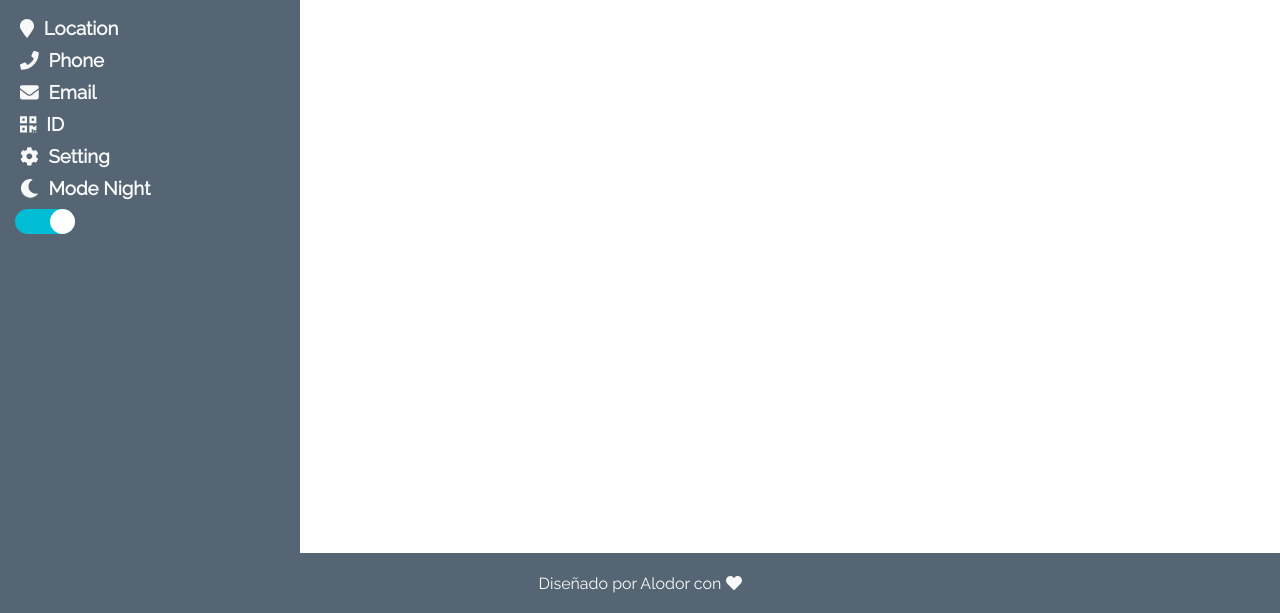
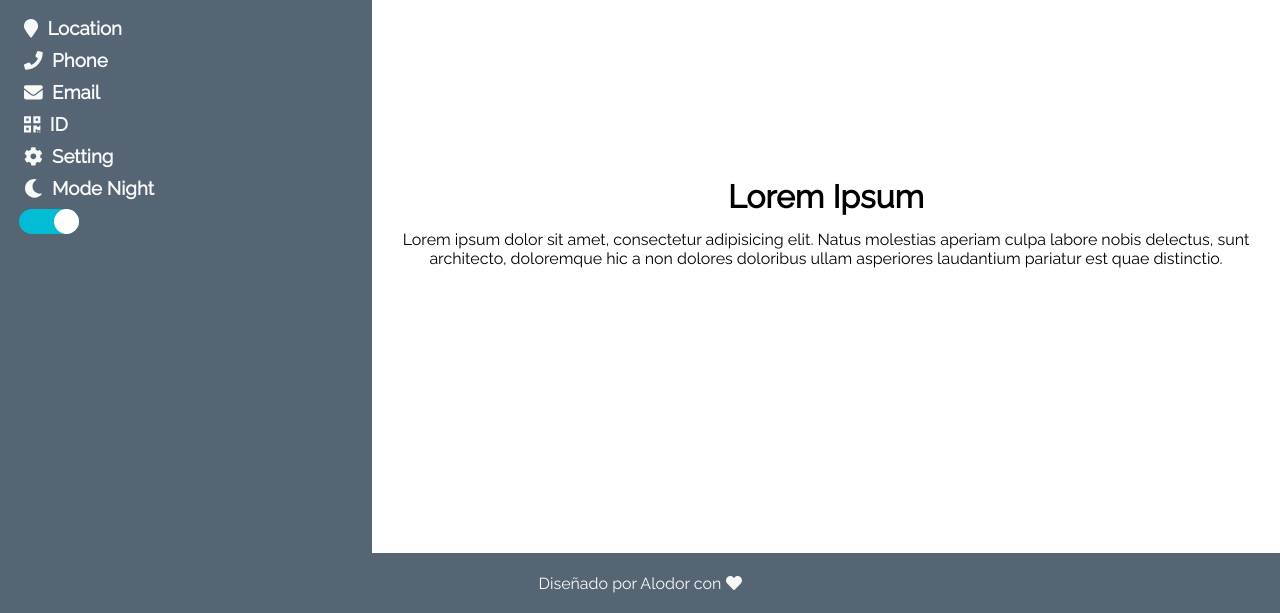
Before and after one commit to Alodor/NightReading, a plain HTML site: page index.html in a window 1280 px wide. Shown: the part 187-800 px from the top of the page. Drawn offline with nearby package versions, Linux system fonts and the light colour scheme.

Commit message:
Diseño main

```diff
--- a/index.html
+++ b/index.html
@@ -83,7 +83,8 @@
 
             <!-- Article -->
             <article id="article">
-
+                <h1>Lorem Ipsum</h1>
+                <p>Lorem ipsum dolor sit amet, consectetur adipisicing elit. Natus molestias aperiam culpa labore nobis delectus, sunt architecto, doloremque hic a non dolores doloribus ullam asperiores laudantium pariatur est quae distinctio.</p>
             </article>
             <!-- /Article -->
         </section>
--- a/style.css
+++ b/style.css
@@ -55,12 +55,34 @@ body {
 }
 /* /Footer */
 
+/* Main */
+section {
+    display: flex;
+    width: 100%;
+}
+
+#article {
+    display: flex;
+    flex-direction: column;
+    justify-content: center;
+    align-items: center;
+    text-align: center;
+    width: 70%;
+    padding: 0 20px;
+}
+
+#article h1 {
+    font-size: 2em;
+    margin-bottom: 15px;
+}
+/* /Main */
+
 /* Sidebar */
 #sidebar {
     padding-top: 20px;
     display: flex;
     flex-direction: column;
-    width: 300px;
+    width: 30%;
     height: calc(100vh - 120px);
     background-color: #566573;
 }
```
